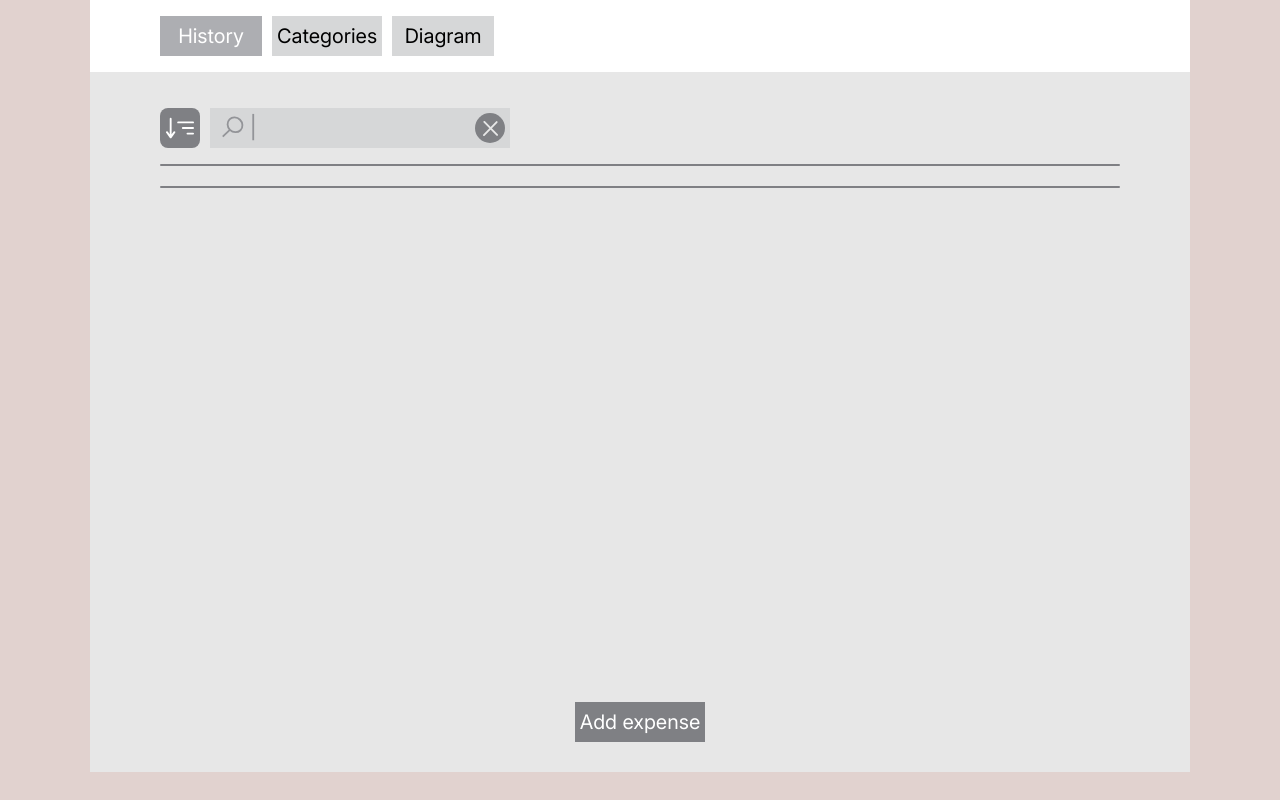
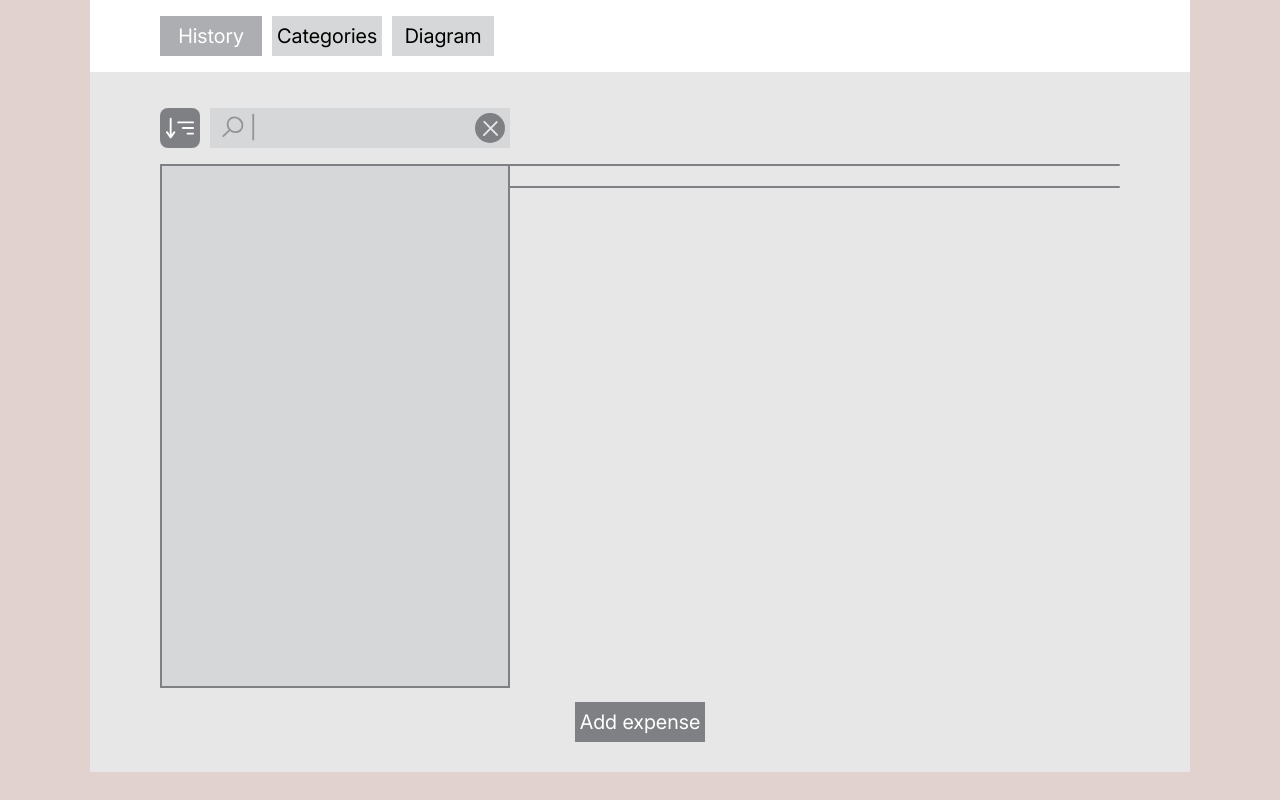
Before and after one commit to shoegaev/Expense-tracker, a React (Create React App) app: page /history in a window 1280 px wide. Both pictures are taken after a click on the element 180 px from the left and 128 px from the top of the page. Built offline with nearby package versions, Linux system fonts and the light colour scheme.

Commit message:
feat: implement basic open-close functionality

```diff
--- a/src/components/ExpenseList/ExpenseList.tsx
+++ b/src/components/ExpenseList/ExpenseList.tsx
@@ -1,16 +1,21 @@
+/* eslint-disable max-lines-per-function */
 import React, {useState} from "react";
 import classes from "./ExpenseListStyle.module.scss";
 import {AppData, Expense} from "../../types/appDataType";
 import ExpenseLine from "./ExpenseLine/EpxenseLine";
 import {
-  ExpenseListOptions,
+  ExpenseListSortsAndFilters,
   ExpenseListSorting,
 } from "../../types/sortsAndFiltersType";
 import ExpenseListHeader from "./ExpenseListHeader/ExpenseListHeader";
+import SortsAndFilters, {
+  SortsAndFiltersDeafaultState,
+  SortsAndFiltersState,
+} from "../SortsAndFilters/SortsAndFilters";
 
 type ExpenseListProps = {
   appDataState: AppData;
-  options?: ExpenseListOptions;
+  options?: ExpenseListSortsAndFilters;
   addExpense: (params: Expense) => true | "Invalid Date" | "Invalid category";
 };
 
@@ -18,6 +23,9 @@ const ExpenseList = ({
   appDataState,
   options = {sorting: ExpenseListSorting.dateDescending},
 }: ExpenseListProps) => {
+  const [state, setState] = useState<SortsAndFiltersState>(
+    SortsAndFiltersDeafaultState,
+  );
   const {searchLine, period, category, sorting} = options;
   //
   const [searchLineValue, setSearchLineValue] = useState("");
@@ -44,17 +52,29 @@ const ExpenseList = ({
   if (period) {
     expenseIds.filter(id => {
       const date = appDataState.expenses[id].date;
-      return period[0] < Number(date) && Number(date) < period[1];
+      return +period[0] < Number(date) && Number(date) < +period[1];
     });
   }
   const ExpenseLines = expenseIds.map(id => {
-    return <ExpenseLine key={id} params={appDataState.expenses[id]}></ExpenseLine>;
+    return (
+      <ExpenseLine key={id} params={appDataState.expenses[id]}></ExpenseLine>
+    );
   });
 
   return (
     <div className={classes.ExpenseList}>
       <ExpenseListHeader
         searchLineParams={[searchLineValue, setSearchLineValue]}
+        sortsAndFiltersButtonCallback={() => {
+          setState(prev => {
+            return {...prev, isOpen: !prev.isOpen};
+          });
+        }}
+      />
+      <SortsAndFilters
+        controlParams={[state, setState]}
+        cssClasses={[classes.ExpenseList__sortsAndFilters]}
+        onOpenCssClasses={[classes.ExpenseList__sortsAndFilters_open]}
       />
       <div className={classes.ExpenseList__list}>
         <hr className={classes.ExpenseList__listBorder} />
--- a/src/components/ExpenseList/ExpenseListHeader/ExpenseListHeader.tsx
+++ b/src/components/ExpenseList/ExpenseListHeader/ExpenseListHeader.tsx
@@ -6,12 +6,21 @@ import {ControlParams} from "../../../types/ControlParamsType";
 
 interface ExpenseListHeaderProps {
   searchLineParams: ControlParams<string>;
+  sortsAndFiltersButtonCallback?: () => void;
 }
 
-const ExpenseListHeader = ({searchLineParams}: ExpenseListHeaderProps) => {
+const ExpenseListHeader = ({
+  sortsAndFiltersButtonCallback,
+  searchLineParams,
+}: ExpenseListHeaderProps) => {
   return (
     <div className={classes.ExpenseListHeader}>
-      <div className={classes.ExpenseListHeader__sortsAndFiltersButton}>
+      <div
+        onClick={e => {
+          e.nativeEvent.stopPropagation();
+          if (sortsAndFiltersButtonCallback) sortsAndFiltersButtonCallback();
+        }}
+        className={classes.ExpenseListHeader__sortsAndFiltersButton}>
         <SortsAndFiltersIcons />
       </div>
       <SearchLine
--- a/src/components/ExpenseList/ExpenseListHeader/ExpenseListHeaderStyle.module.scss
+++ b/src/components/ExpenseList/ExpenseListHeader/ExpenseListHeaderStyle.module.scss
@@ -1,6 +1,7 @@
 @import "../../../variables.scss";
+@import "../ExpenseListStyle.module.scss";
 .ExpenseListHeader {
-  height: 40px;
+  height: $headerHeigth;
   width: 100%;
   display: flex;
   gap: 10px;
--- a/src/components/ExpenseList/ExpenseListStyle.module.scss
+++ b/src/components/ExpenseList/ExpenseListStyle.module.scss
@@ -1,14 +1,40 @@
 @import "../../variables.scss";
 $headerHeigth: 40px;
+$paddingTop: 16px;
+$horizontalPadding: 5px;
+$gap: 16px;
+$horizontalBorderHeight: 2px;
 
 .ExpenseList {
+  position: relative;
   width: 100%;
   display: flex;
   flex-direction: column;
   align-items: center;
-  gap: 16px;
-  padding: 16px 5px 0 5px;
+  gap: $gap;
+  padding: $paddingTop $horizontalPadding 0 $horizontalPadding;
   flex-shrink: 1;
+  .ExpenseList__sortsAndFilters {
+    position: absolute;
+    z-index: 2;
+    top: calc($headerHeigth + $paddingTop + $gap);
+    left: 0;
+    width: 350px;
+    height: calc(
+      100% - ($headerHeigth + $paddingTop + $gap + 2 * $horizontalBorderHeight)
+    );
+    transform: translateX(-100%);
+    transition:
+      opacity 0.5s ease,
+      left 0.5s ease,
+      transform 0.5s ease;
+    opacity: 0;
+  }
+  .ExpenseList__sortsAndFilters_open {
+    left: $horizontalPadding;
+    transform: none;
+    opacity: 1;
+  }
   .ExpenseList__list {
     width: 100%;
     display: flex;
@@ -18,7 +44,7 @@ $headerHeigth: 40px;
 
     .ExpenseList__listBorder {
       width: 100%;
-      height: 2px;
+      height: $horizontalBorderHeight;
       border: none;
       border-radius: 1px;
       flex-shrink: 0;
--- /dev/null
+++ b/src/components/SortsAndFilters/SortsAndFilters.tsx
@@ -0,0 +1,50 @@
+import React, {useEffect, useRef} from "react";
+import {ControlParams} from "../../types/ControlParamsType";
+import {
+  ExpenseListSortsAndFilters,
+  ExpenseListSorting,
+} from "../../types/sortsAndFiltersType";
+import cl from "./SortsAndFiltersStyle.module.scss";
+
+export interface SortsAndFiltersState extends ExpenseListSortsAndFilters {
+  isOpen: boolean;
+}
+
+export const SortsAndFiltersDeafaultState: SortsAndFiltersState = {
+  isOpen: false,
+  sorting: ExpenseListSorting.dateDescending,
+};
+
+export interface SortsAndFiltersProps {
+  controlParams: ControlParams<SortsAndFiltersState>;
+  cssClasses?: string[];
+  onOpenCssClasses?: string[];
+}
+
+const SortsAndFilters = ({
+  controlParams,
+  cssClasses,
+  onOpenCssClasses,
+}: SortsAndFiltersProps) => {
+  const [state, setState] = controlParams;
+  const ref = useRef<null | HTMLDivElement>(null);
+  const onClickHandler = (e: Event) => {
+    if (ref.current && !ref.current.contains(e.target as Node)) {
+      setState({...state, isOpen: false});
+    }
+  };
+  useEffect(() => {
+    document.addEventListener("click", onClickHandler);
+    return () => {
+      document.removeEventListener("click", onClickHandler);
+    };
+  }, [state.isOpen]);
+  const className = [
+    cl.SortsAndFilters,
+    ...(cssClasses ?? []),
+    ...(state.isOpen && onOpenCssClasses ? onOpenCssClasses : []),
+  ].join(" ");
+  return <div ref={ref} className={className}></div>;
+};
+
+export default SortsAndFilters;
--- /dev/null
+++ b/src/components/SortsAndFilters/SortsAndFiltersStyle.module.scss
@@ -0,0 +1,7 @@
+@import "../../variables.scss";
+.SortsAndFilters {
+  background-color: $color-interfaceBright;
+  border: 2px solid $color-interfaceDark;
+  border-left: 2px solid $color-interfaceDark;
+  border-right: 2px solid $color-interfaceDark;
+}
--- a/src/pages/HistoryPage.tsx
+++ b/src/pages/HistoryPage.tsx
@@ -25,7 +25,6 @@ const HistoryPage = (props: HistoryPageProps) => {
         cl.HistoryPage,
         addWindowState.isOpen ? cl.HistoryPage_addingExpense : "",
       ].join(" ")}>
-
       <div className={cl.HistoryPage__mainContent}>
         <ExpenseList {...props}></ExpenseList>
         <div className={cl.HistoryPage__buttons}>
--- a/src/types/sortsAndFiltersType.ts
+++ b/src/types/sortsAndFiltersType.ts
@@ -5,9 +5,9 @@ export enum ExpenseListSorting {
   amountDescending = "Date (large first)",
 }
 
-export interface ExpenseListOptions {
+export interface ExpenseListSortsAndFilters {
   searchLine?: string;
-  period?: [number, number];
+  period?: [string, string];
   category?: string;
   sorting: ExpenseListSorting;
 }
```
